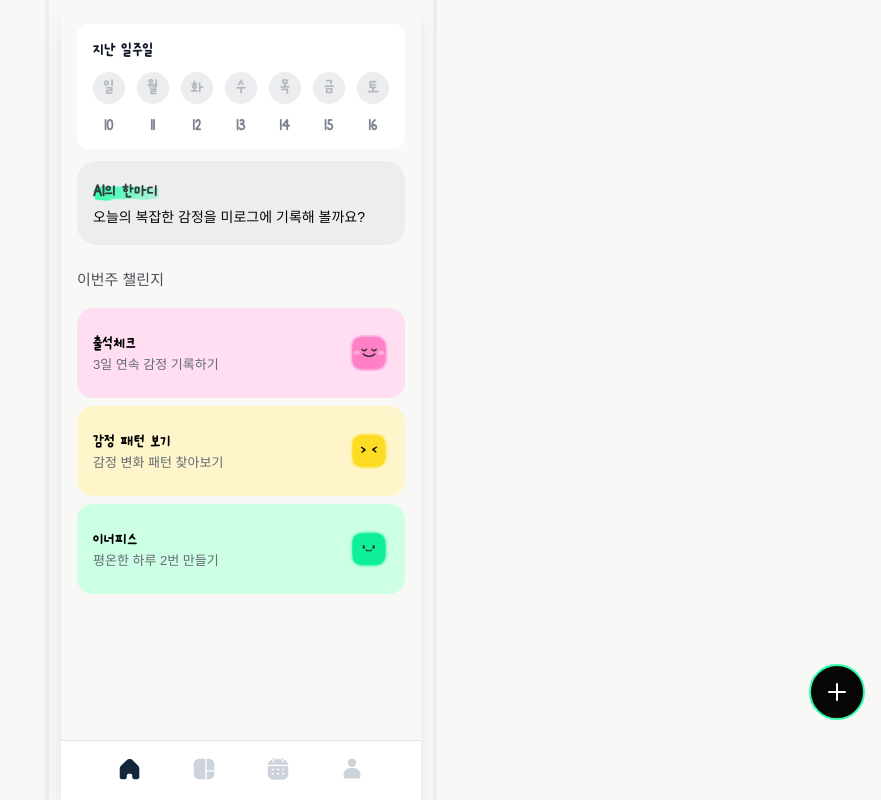
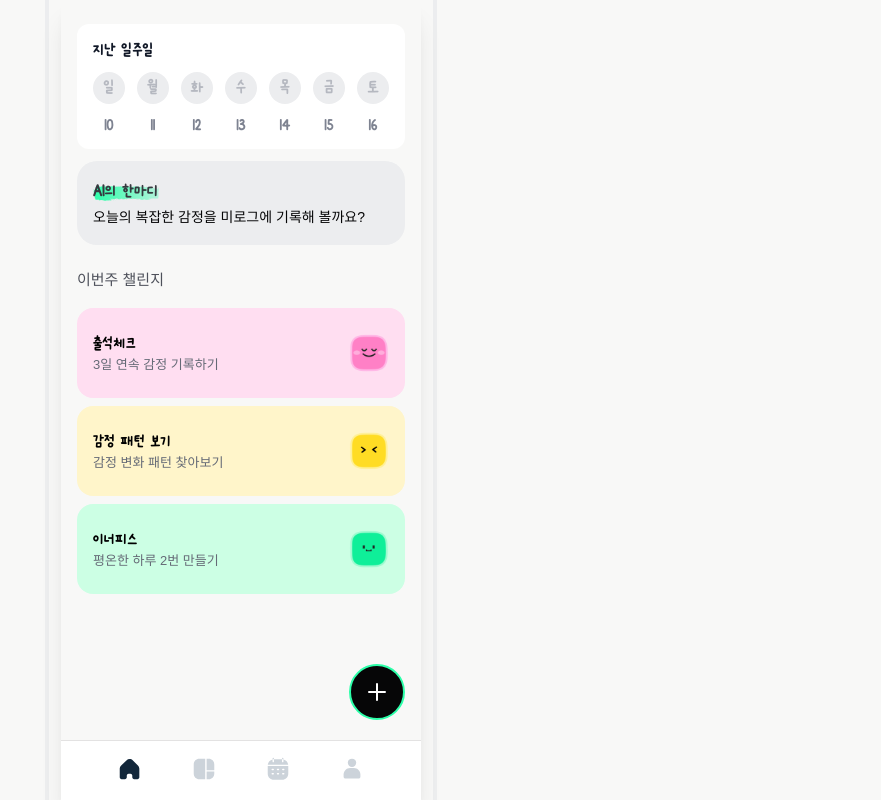
Before and after one commit to team-melog/melog-fe, a Next.js app in the folder apps/web/: page /emotion in a window 1280 px wide. Shown: the whole page, without its empty margins (399-1280 px from the left). Built offline with nearby package versions, Linux system fonts and the light colour scheme; no server answers; a web font is replaced by a local one.

Commit message:
style: 플로팅 버튼

```diff
--- a/apps/web/src/app/calendar/page.tsx
+++ b/apps/web/src/app/calendar/page.tsx
@@ -185,7 +185,7 @@ export default function CalendarPage() {
   };
 
   return (
-    <Layout showTabBar={true} nickname={user?.name}>
+    <Layout showTabBar={true} nickname={user?.name} showFloatingButton={true}>
       <div className=" min-h-screen bg-white flex flex-col pb-20">
         {/* AI 월별 요약 섹션 */}
         <div className="bg-white border border-[#d0d2d7] rounded-[20px] p-4 my-6">
--- a/apps/web/src/app/emotion/page.tsx
+++ b/apps/web/src/app/emotion/page.tsx
@@ -2,7 +2,6 @@
 
 import { Layout } from '@melog/ui';
 import { useAppStore } from '@/features/store';
-import { useRouter } from 'next/navigation';
 import { useEmotionList } from '@/features/emotion';
 import { svgComponents } from '@/assets/svgs/emotions/EmotionSvg';
 import { emotionIconsByStep } from '@/entities/emotion/types';
@@ -13,10 +12,8 @@ import HighlightsIcon from '@/assets/svgs/common/HighlightsIcon';
 import Link from 'next/link';
 
 export default function EmotionPage() {
-  const router = useRouter();
   const nickname = useAppStore(state => state.user.name);
   const { data: emotionWeekList } = useEmotionList(nickname, 0, 7);
-  console.log('emotionWeekList', nickname, emotionWeekList);
 
   // 현재 날짜 정보
   const today = new Date();
@@ -42,11 +39,6 @@ export default function EmotionPage() {
     return null;
   };
 
-  const handleEmotionRecord = () => {
-    // 감정 기록 화면으로 이동 (색 선택 화면)
-    router.push('/emotion/select');
-  };
-
   // emotionWeekList 유무에 따라 다른 UI 표시
   const hasEmotionData =
     emotionWeekList &&
@@ -56,7 +48,13 @@ export default function EmotionPage() {
   const isFirstTime = !hasEmotionData;
 
   return (
-    <Layout showTabBar={true} nickname={nickname} className="bg-greyBgColor">
+    <Layout
+      showTabBar={true}
+      nickname={nickname}
+      className="bg-greyBgColor"
+      showFloatingButton={true}
+      showFloatingButtonBorder={isFirstTime}
+    >
       <div className="min-h-svh font-meetme bg-greyBgColor flex flex-col px-4">
         {/* Main Content */}
         <div className="flex-1 flex flex-col py-6">
@@ -188,30 +186,6 @@ export default function EmotionPage() {
             </div>
           </div>
         </div>
-
-        {/* 플로팅 버튼 - emotionWeekList 유무에 따라 border 스타일 변경 */}
-        <button
-          onClick={handleEmotionRecord}
-          className={`fixed bottom-20 right-4 w-14 h-14 bg-[#060607] rounded-full flex items-center justify-center transition-all duration-200 ${
-            isFirstTime ? 'border-2 border-[#2cffa9]' : ''
-          }`}
-        >
-          <svg
-            width="32"
-            height="32"
-            viewBox="0 0 32 32"
-            fill="none"
-            xmlns="http://www.w3.org/2000/svg"
-          >
-            <path
-              d="M16 8V24M8 16H24"
-              stroke="white"
-              strokeWidth="2"
-              strokeLinecap="round"
-              strokeLinejoin="round"
-            />
-          </svg>
-        </button>
       </div>
     </Layout>
   );
--- a/apps/web/src/app/feed/page.tsx
+++ b/apps/web/src/app/feed/page.tsx
@@ -100,7 +100,7 @@ export default function FeedPage() {
   };
 
   return (
-    <Layout showTabBar={true} nickname={user?.name}>
+    <Layout showTabBar={true} nickname={user?.name} showFloatingButton={true}>
       <div className="font-meetme bg-white flex flex-col min-h-svh">
         {/* Header */}
         <div className="pt-6 px-4 border-b border-gray-200">
--- /dev/null
+++ b/packages/ui/src/FloatingButton.tsx
@@ -0,0 +1,45 @@
+'use client';
+
+import { useRouter } from 'next/navigation';
+
+interface FloatingButtonProps {
+  showBorder?: boolean;
+  className?: string;
+}
+
+export default function FloatingButton({
+  showBorder = false,
+  className = '',
+}: FloatingButtonProps) {
+  const router = useRouter();
+
+  const handleEmotionRecord = () => {
+    // 감정 기록 화면으로 이동 (색 선택 화면)
+    router.push('/emotion/select');
+  };
+
+  return (
+    <button
+      onClick={handleEmotionRecord}
+      className={`absolute bottom-20 right-4 w-14 h-14 bg-[#060607] rounded-full flex items-center justify-center transition-all duration-200 hover:bg-[#2a2a2a] ${
+        showBorder ? 'border-2 border-[#2cffa9]' : ''
+      } ${className}`}
+    >
+      <svg
+        width="32"
+        height="32"
+        viewBox="0 0 32 32"
+        fill="none"
+        xmlns="http://www.w3.org/2000/svg"
+      >
+        <path
+          d="M16 8V24M8 16H24"
+          stroke="white"
+          strokeWidth="2"
+          strokeLinecap="round"
+          strokeLinejoin="round"
+        />
+      </svg>
+    </button>
+  );
+}
--- a/packages/ui/src/Layout.tsx
+++ b/packages/ui/src/Layout.tsx
@@ -1,12 +1,15 @@
 import { ReactNode } from 'react';
 import BottomTabBar from './BottomTabBar';
 import { usePathname } from 'next/navigation';
+import FloatingButton from './FloatingButton';
 
 interface LayoutProps {
   children: ReactNode;
   className?: string;
   showTabBar?: boolean;
   nickname?: string | null;
+  showFloatingButton?: boolean;
+  showFloatingButtonBorder?: boolean;
 }
 
 export default function Layout({
@@ -14,6 +17,8 @@ export default function Layout({
   className = '',
   showTabBar = true,
   nickname,
+  showFloatingButton = false,
+  showFloatingButtonBorder = false,
 }: LayoutProps) {
   const pathname = usePathname();
   const isOnBoardingPage =
@@ -44,6 +49,11 @@ export default function Layout({
         {/* 하단 탭 바 */}
         {showTabBar && <BottomTabBar nickname={nickname} />}
 
+        {/* 플로팅 버튼 */}
+        {showFloatingButton && (
+          <FloatingButton showBorder={showFloatingButtonBorder} />
+        )}
+
         {/* 데스크탑에서 모바일 시뮬레이션을 위한 사이드 가이드 */}
         <div className="hidden lg:block absolute -left-4 top-0 w-1 h-full bg-gray-300 opacity-30"></div>
         <div className="hidden lg:block absolute -right-4 top-0 w-1 h-full bg-gray-300 opacity-30"></div>
--- a/packages/ui/src/index.ts
+++ b/packages/ui/src/index.ts
@@ -5,5 +5,6 @@ export { default as EmotionSelector } from './EmotionSelector';
 export { default as AudioRecorder } from './AudioRecorder';
 export { default as AIAnalysisResult } from './AIAnalysisResult';
 export { default as BottomTabBar } from './BottomTabBar';
+export { default as FloatingButton } from './FloatingButton';
 export * from './assets/svgs';
 export { cn } from './utils';
```
